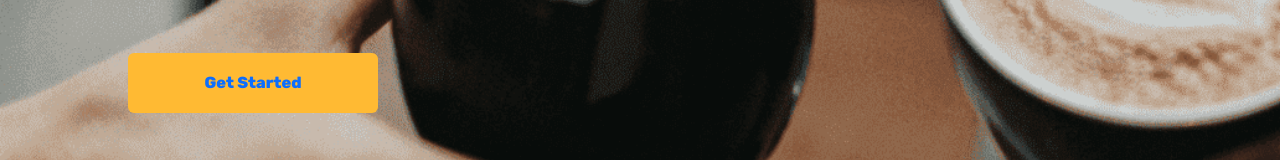
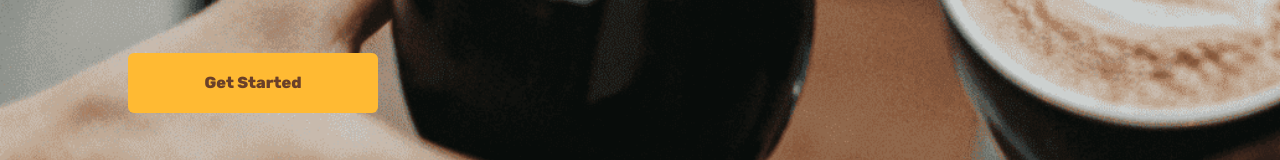
Before and after one commit to salzteam/JuicyWorlds-FE, a plain HTML site: page index.html in a window 1280 px wide. Shown: the part 435-595 px from the top of the page. Drawn offline with nearby package versions, Linux system fonts and the light colour scheme.

Commit message:
Updated css

```diff
--- a/assets/index.css
+++ b/assets/index.css
@@ -233,6 +233,7 @@ header {
 
 .btn a {
     text-decoration: none;
+    color: #6A4029;
 }
 
 .btn-login {
```
